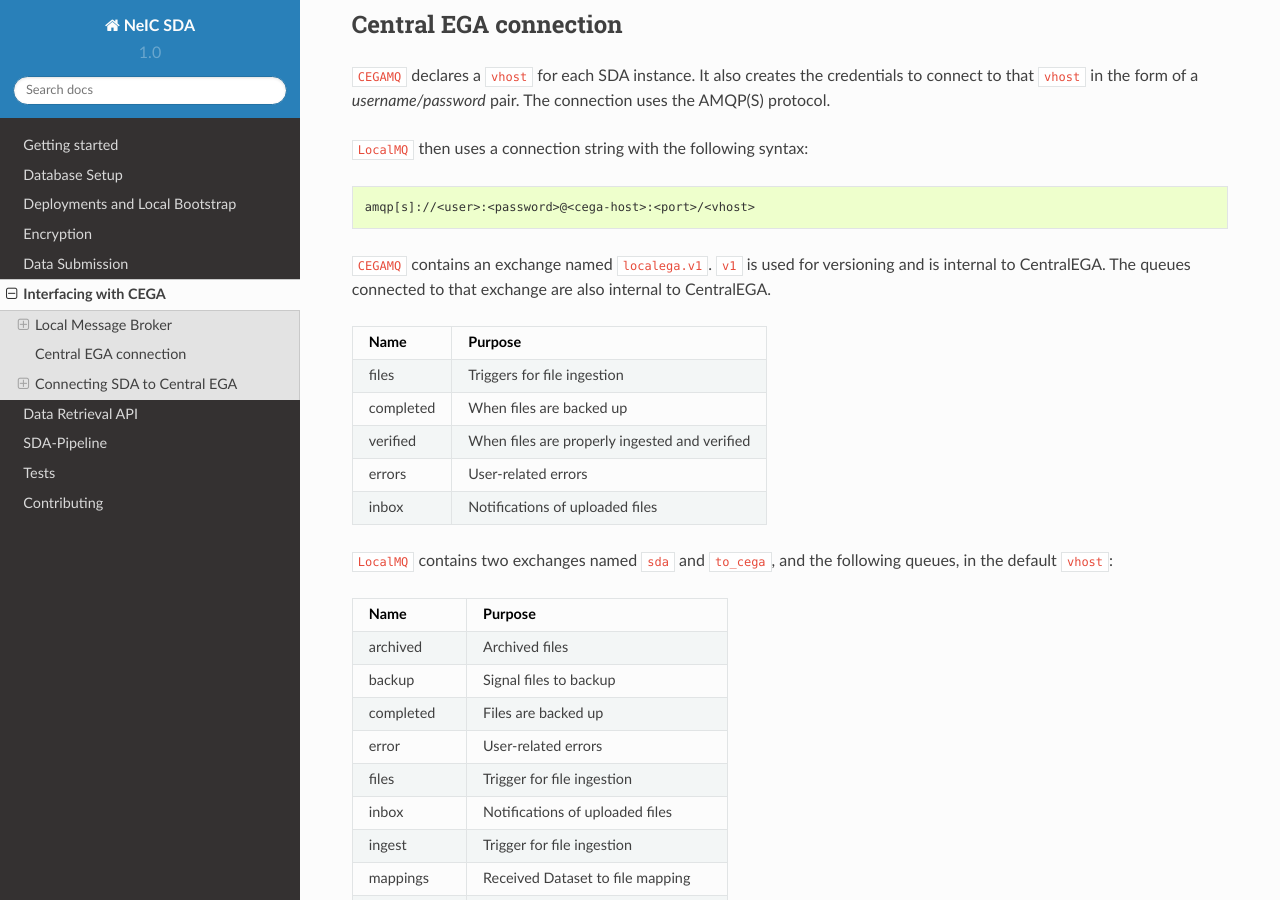
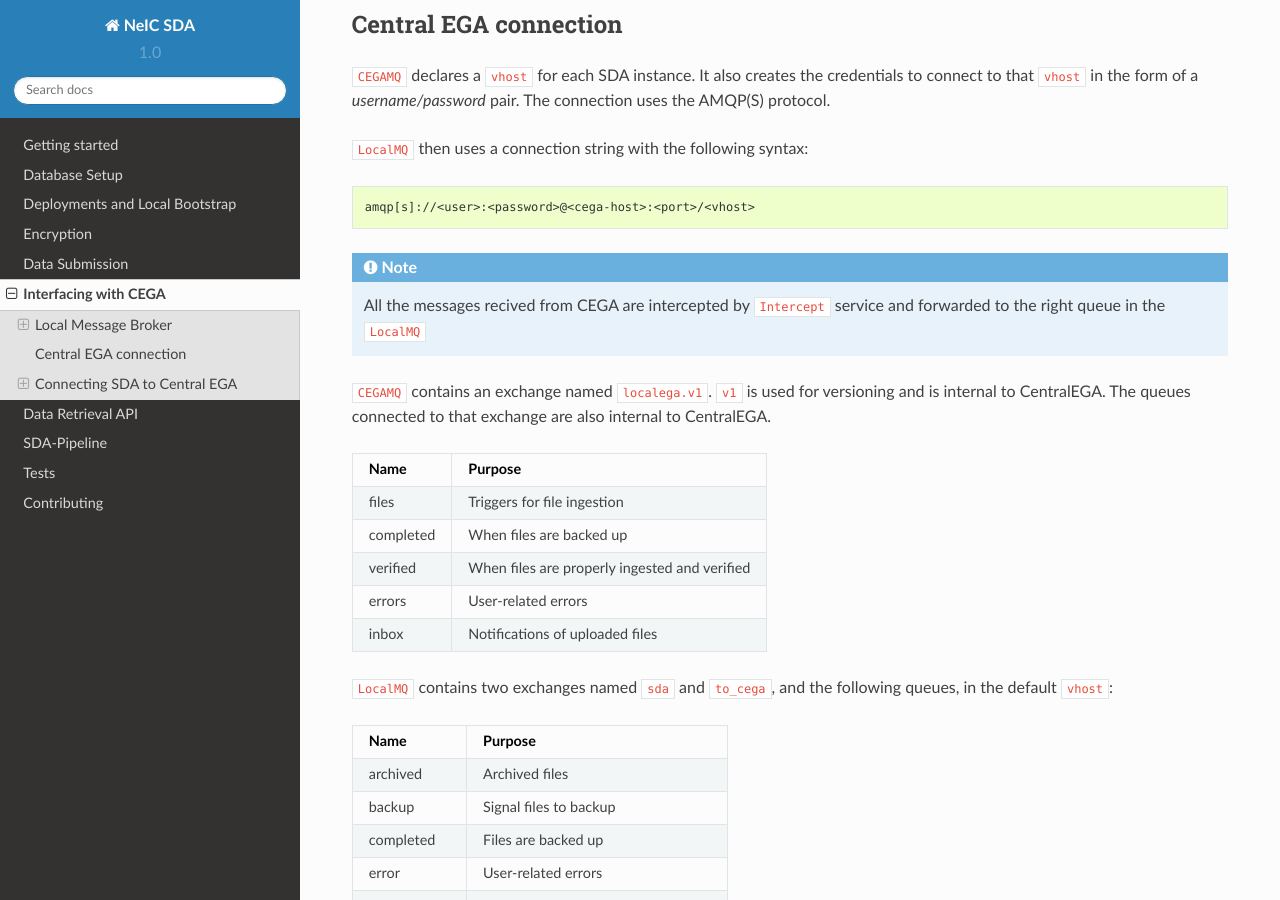
Before and after one commit to neicnordic/neic-sda, a Sphinx documentation site: the page built from docs/connection.rst, in a window 1280 px wide and 900 px high, scrolled down 1106 px. Built offline with Sphinx 7.4.7 and the Read the Docs theme 2.0.0, drawn with Linux system fonts in a browser that asks for light colours.

Commit message:
add information about usage of intercept service

```diff
--- a/docs/connection.rst
+++ b/docs/connection.rst
@@ -63,6 +63,9 @@ creates the credentials to connect to that ``vhost`` in the form of a
 .. code-block:: console
 
    amqp[s]://<user>:<password>@<cega-host>:<port>/<vhost>
+
+.. note:: All the messages recived from CEGA are intercepted by ``Intercept`` service
+          and forwarded to the right queue in the ``LocalMQ``
 
 
 ``CEGAMQ`` contains an exchange named ``localega.v1``. ``v1`` is used for
```
